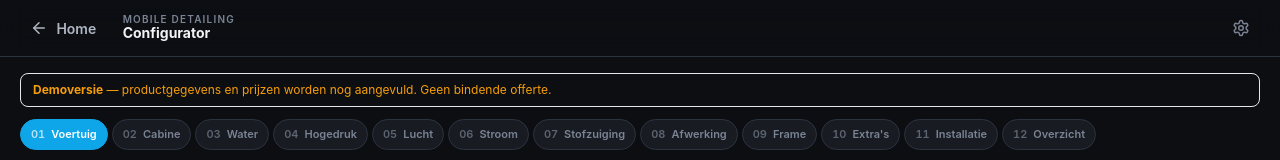
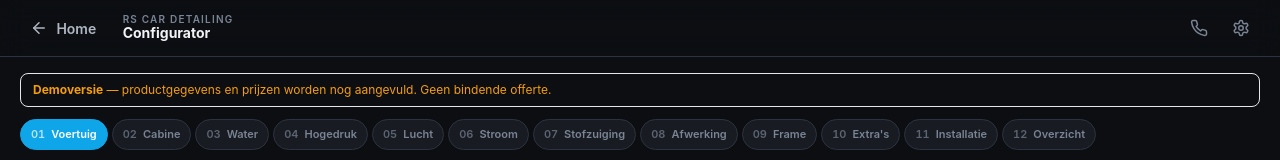
Before and after one commit to muwattah/simulator_auto, a React (Vite) app: page / in a window 1280 px wide. Both pictures are taken after a click on the button "Open de 3D configurator". Shown: the top 160 px of the page. Built offline with nearby package versions, Linux system fonts and the light colour scheme.

Commit message:
Fase 5.2: Header branding, README, index title, package name

```diff
--- a/index.html
+++ b/index.html
@@ -5,10 +5,10 @@
     <link rel="icon" type="image/svg+xml" href="/simulator_auto/vite.svg" />
     <meta name="viewport" content="width=device-width, initial-scale=1.0" />
     <meta name="theme-color" content="#0c0e12" />
-    <title>Mobile Detailing Configurator | Bouw jouw mobiele detailing unit</title>
-    <meta name="description" content="Stel jouw mobiele detailing- of carwashinstallatie samen met watertank, haspels, compressor, stroomvoorziening, opslag en 3D-visualisatie." />
-    <meta property="og:title" content="Mobile Detailing Configurator" />
-    <meta property="og:description" content="Stel jouw mobiele detailing- of carwashinstallatie samen. Watertank, haspels, compressor, stroom en 3D-visualisatie." />
+    <title>RS Car Detailing — Configurator</title>
+    <meta name="description" content="Stel jouw professionele mobiele werkplaats samen bij RS Car Detailing. Watertank, haspels, compressor, stroomvoorziening, opslag en 3D-visualisatie." />
+    <meta property="og:title" content="RS Car Detailing — Configurator" />
+    <meta property="og:description" content="Bouw jouw professionele mobiele werkplaats. Watertank, haspels, compressor, stroom en 3D-visualisatie." />
     <meta property="og:type" content="website" />
   </head>
   <body>
--- a/package.json
+++ b/package.json
@@ -1,5 +1,5 @@
 {
-  "name": "van-configurator",
+  "name": "rs-car-detailing-configurator",
   "private": true,
   "version": "2.0.0",
   "type": "module",
--- a/src/components/Header.tsx
+++ b/src/components/Header.tsx
@@ -1,5 +1,6 @@
-import { ArrowLeft, Settings } from 'lucide-react';
+import { ArrowLeft, Settings, Phone } from 'lucide-react';
 import { useConfiguratorStore } from '../store/configuratorStore';
+import { company } from '../config/company';
 
 interface Props {
   onAdminClick: () => void;
@@ -25,7 +26,7 @@ export default function Header({ onAdminClick, onBackHome }: Props) {
             </button>
           )}
           <div className="min-w-0">
-            <p className="text-[10px] font-semibold tracking-[0.12em] text-[var(--text-muted)] leading-none">MOBILE DETAILING</p>
+            <p className="text-[10px] font-semibold tracking-[0.12em] text-[var(--text-muted)] leading-none">{company.shortName.toUpperCase()}</p>
             <p className="text-sm font-bold text-[var(--text-primary)] truncate leading-tight">Configurator</p>
           </div>
         </div>
@@ -42,9 +43,19 @@ export default function Header({ onAdminClick, onBackHome }: Props) {
             </div>
           </div>
         )}
-        <button type="button" onClick={onAdminClick} className="p-2.5 text-[var(--text-muted)] hover:text-[var(--text-secondary)] hover:bg-[var(--surface)] rounded-btn transition-colors" title="Admin" aria-label="Admin panel">
-          <Settings size={18} />
-        </button>
+        <div className="flex items-center gap-1">
+          <a
+            href={`tel:${company.phoneE164}`}
+            className="p-2.5 text-[var(--text-muted)] hover:text-[var(--text-secondary)] hover:bg-[var(--surface)] rounded-btn transition-colors hidden sm:inline-flex"
+            title={`Bel ${company.phoneDisplay}`}
+            aria-label={`Bel ${company.phoneDisplay}`}
+          >
+            <Phone size={18} />
+          </a>
+          <button type="button" onClick={onAdminClick} className="p-2.5 text-[var(--text-muted)] hover:text-[var(--text-secondary)] hover:bg-[var(--surface)] rounded-btn transition-colors" title="Admin" aria-label="Admin panel">
+            <Settings size={18} />
+          </button>
+        </div>
       </div>
     </header>
   );
```
Also changed, not shown: 1 other file (tests, documents, lock files or other folders).
